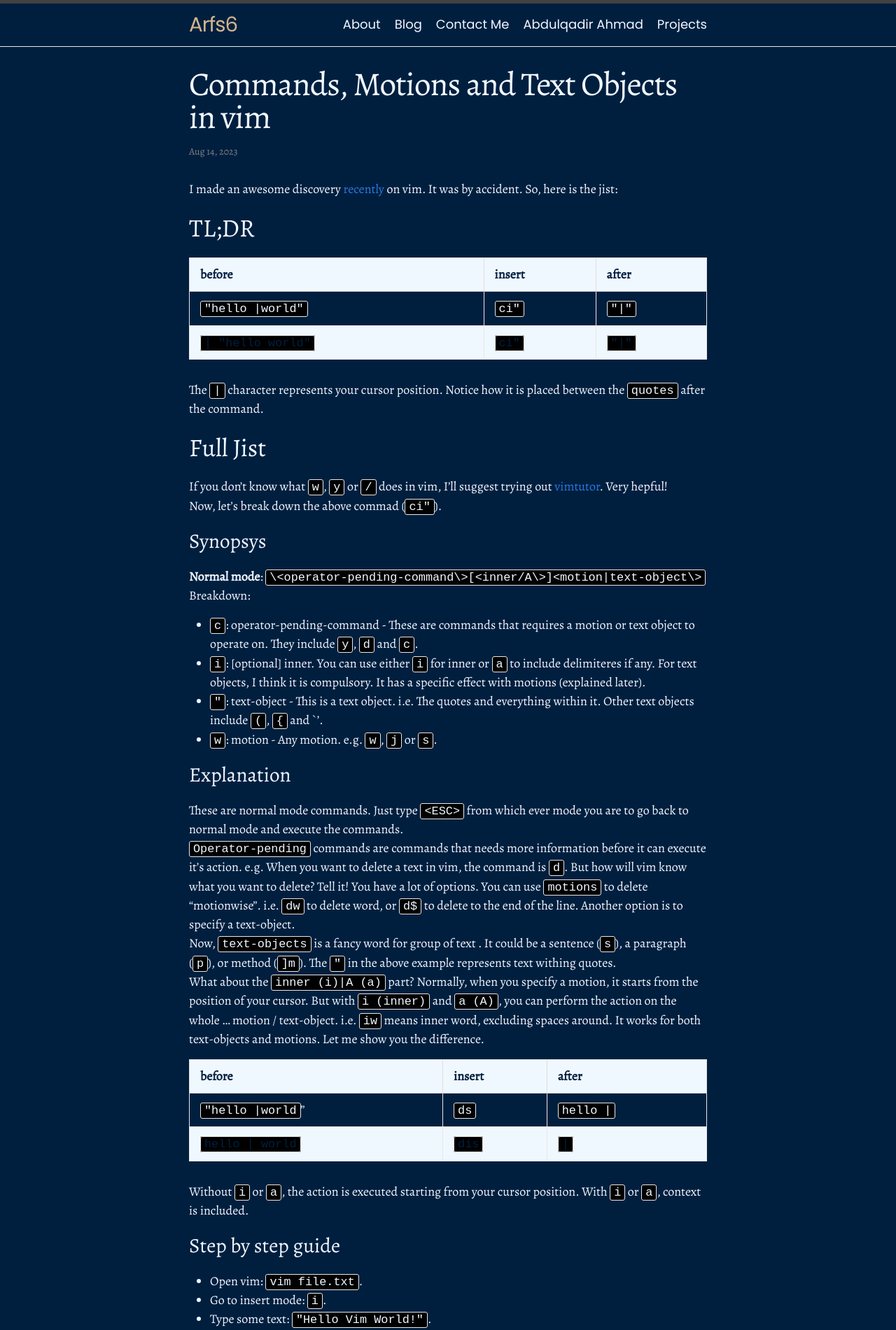
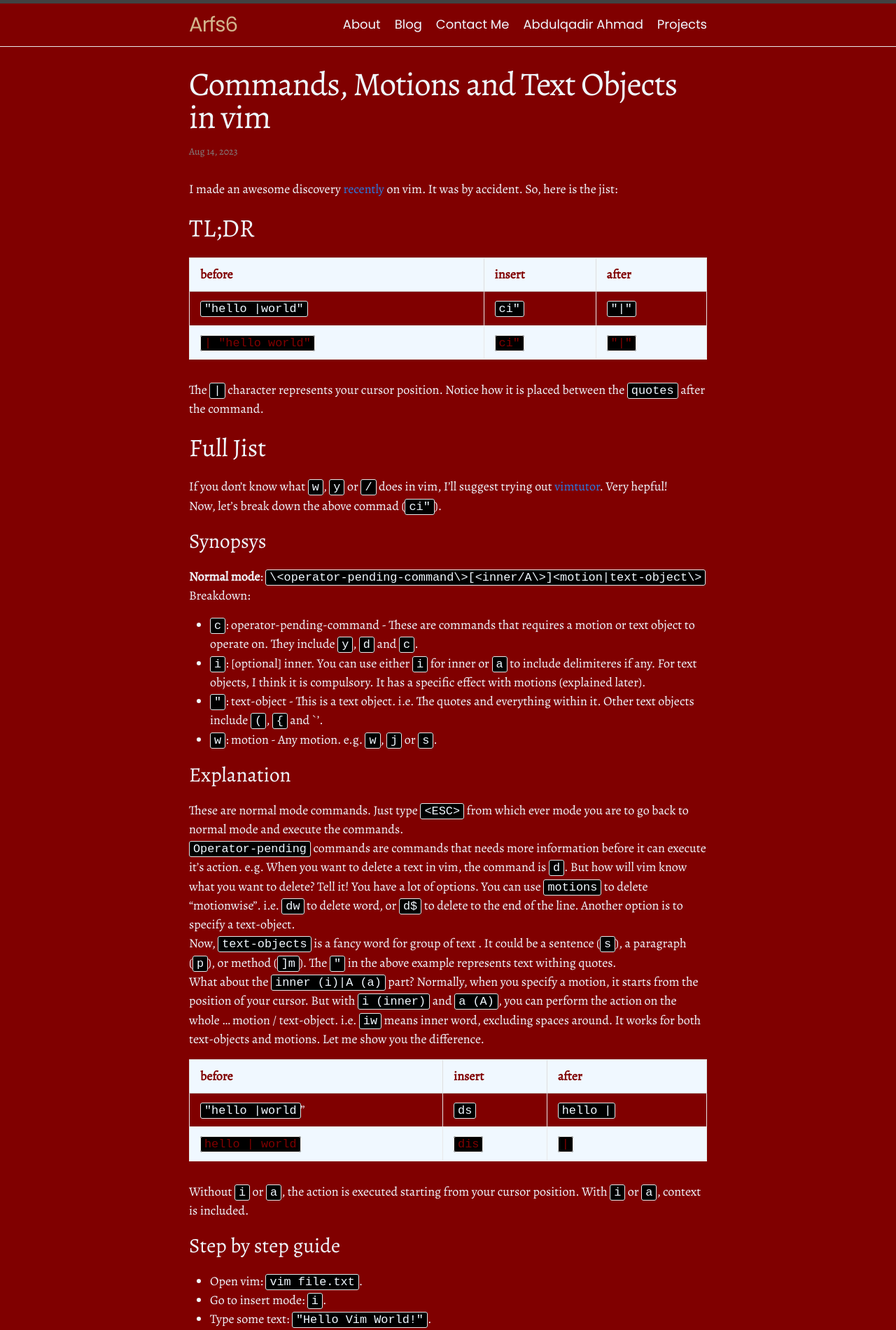
Before and after one commit to Arfs6/Arfs6.github.io, a Jekyll site: the page built from _posts/2023-08-14-vim-commands-and-motion.markdown, in a window 1280 px wide. Shown: the top 1901 px of the page at 70% size. Built offline with Jekyll 4.4.1, drawn with Linux system fonts in a browser that asks for light colours.

Commit message:
changed background colour to dark ping

```diff
--- a/_sass/minima/custom-variables.scss
+++ b/_sass/minima/custom-variables.scss
@@ -1,7 +1,9 @@
 $base-font-family: Poppins, "Segoe UI", Arial;
 $content-font-family: Alegreya, Georgia, "Times New Roman";
-$background-color: #001f3f;
+$dark-blue-color: #001f3f;
 $text-color: #f0f8ff;
 $base-font-size: 18px;
 $dark-red-color: #8B0000;
 $light-brown-color: #D2B48C;
+$dark-pink-color: #800000;
+$background-color: $dark-pink-color;
```
